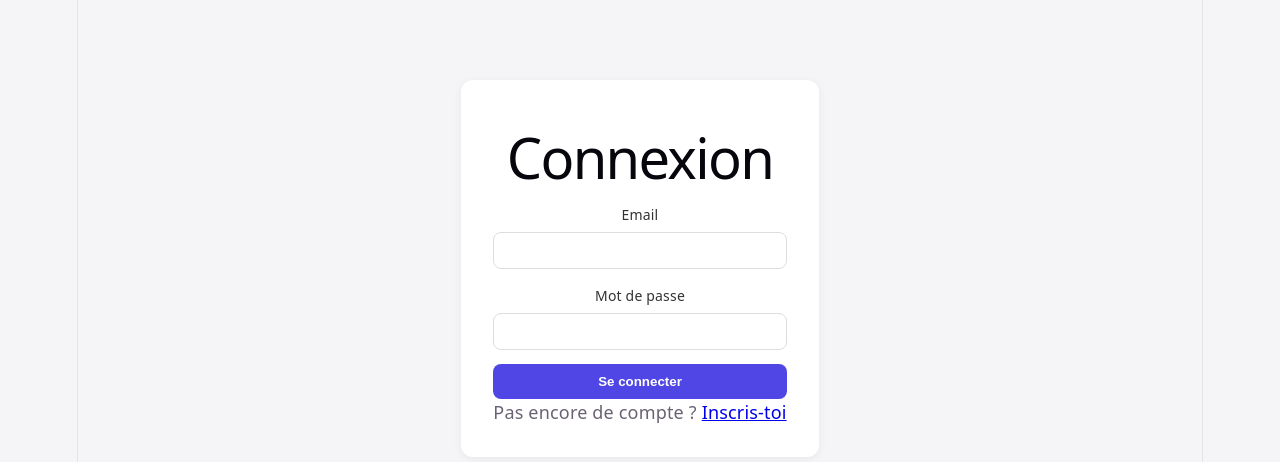
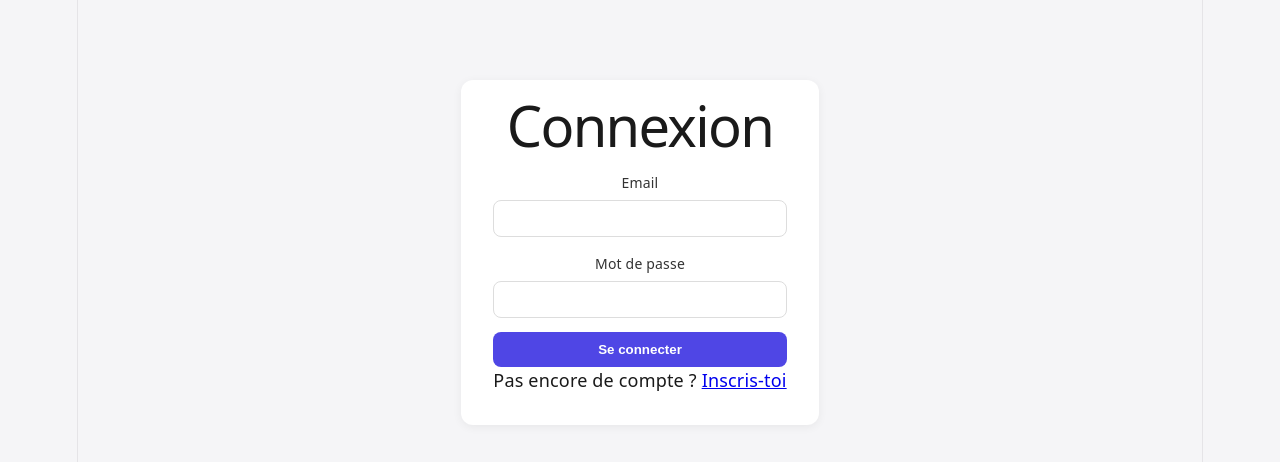
Before and after one commit to MiniProjetAlgolus1/frontend_react, a React app: page /login in a window 1280 px wide. Shown: the top 462 px of the page. Built offline with nearby package versions, Linux system fonts and the light colour scheme; the HTML template or start-up script is replaced by a standard one.

Commit message:
fix(ui): forcer color-scheme light pour éviter le style sombre natif

```diff
--- a/src/App.css
+++ b/src/App.css
@@ -1,3 +1,21 @@
+:root {
+  color-scheme: light;
+}
+
+body {
+  color: #1a1a1a;
+}
+
+.auth-page h1 {
+  color: #1a1a1a;
+  margin-top: 0;
+}
+
+.auth-page input {
+  background: white;
+  color: #1a1a1a;
+}
+
 * {
   box-sizing: border-box;
 }
```
